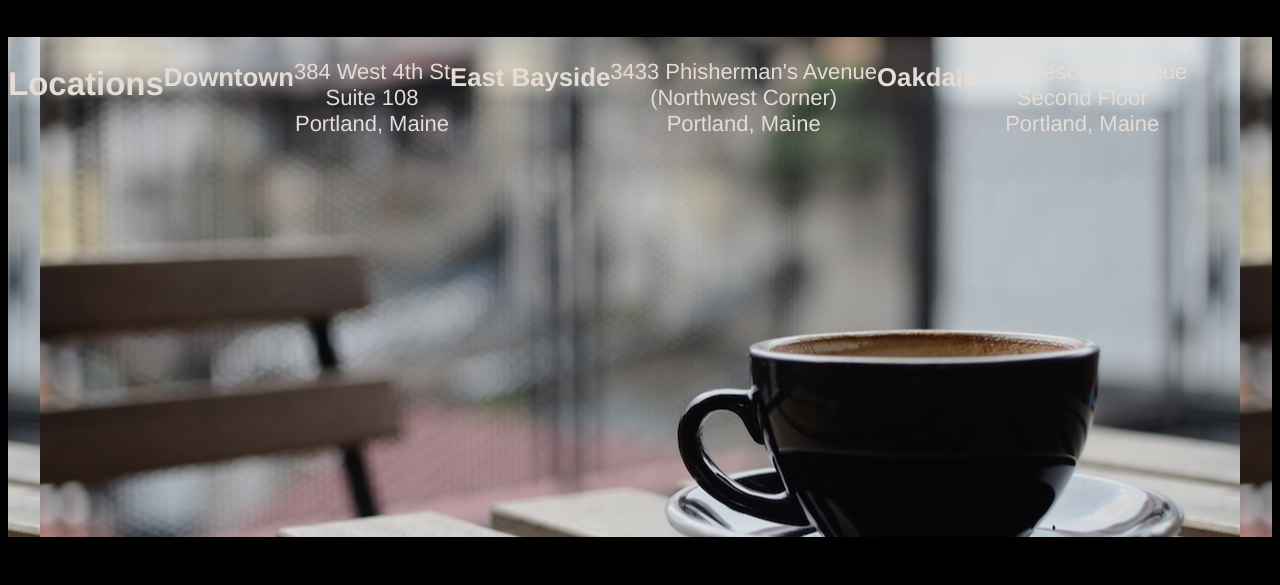
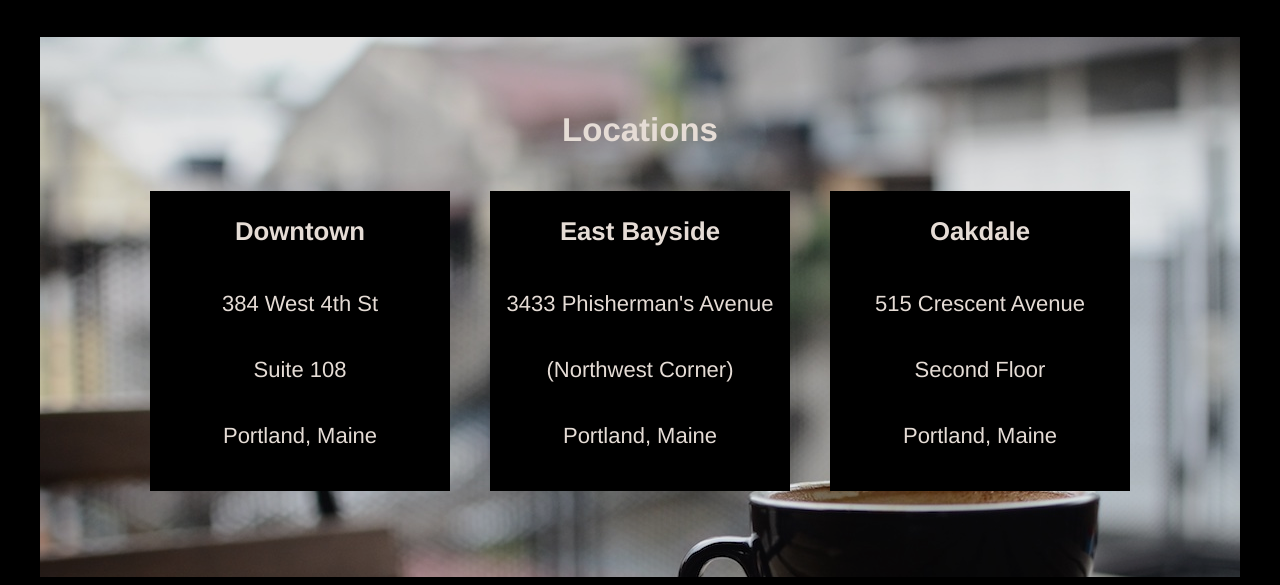
Before and after one commit to leocoding0326/tea-cozy-landing-page, a plain HTML site: page index.html in a window 1280 px wide. Shown: the part 1561-2146 px from the top of the page. Before the commit the page ends 2106 px from the top, so only its background shows below. Drawn offline with Linux system fonts and the light colour scheme.

Commit message:
Completed locations section

```diff
--- a/index.html
+++ b/index.html
@@ -65,16 +65,16 @@
     <div class="locations">
         <h2>Locations</h2>
 
-        <div class="locations-container">
-            <div>
+        <div class="place-container">
+            <div class="place">
                 <h3>Downtown</h3>
                 <p>384 West 4th St<br>Suite 108<br>Portland, Maine</p>
             </div>
-            <div>
+            <div class="place">
                 <h3>East Bayside</h3>
                 <p>3433 Phisherman's Avenue<br>(Northwest Corner)<br>Portland, Maine</p>
             </div>
-            <div>
+            <div class="place">
                 <h3>Oakdale</h3>
                 <p>515 Crescent Avenue<br>Second Floor<br>Portland, Maine</p>
             </div>
--- a/style.css
+++ b/style.css
@@ -1,4 +1,5 @@
 /* Universal Rules */
+
 
 body {
     font-family: Helvetica, sans-serif;
@@ -13,8 +14,9 @@ body {
 
 header {
     height: 69px;
+    padding: 0 10px;
+    background-color: black;
     display: flex;
-    padding: 0 10px;
     justify-content: space-between;
     text-align: center;
     border-bottom: 1px solid seashell;
@@ -96,11 +98,28 @@ header a:hover {
 
 .locations {
     height: 500px;
+    width: 1200px;
+    margin: auto;
+    padding-bottom: 40px;
     background-image: url(./media/images/img-locations-background.jpg);
-    background-position: center;
     display: flex;
+    flex-direction: column;
+    justify-content: center;
 }
 
-.locations div {
+.place-container {
     display: flex;
+    justify-content: center;
+    gap: 40px;
+    margin-top: 15px;
 }
+
+.place {
+    width: 300px;
+    background-color: black;
+    opacity: 1;
+}
+
+.place p {
+    line-height: 3em;
+}
```
